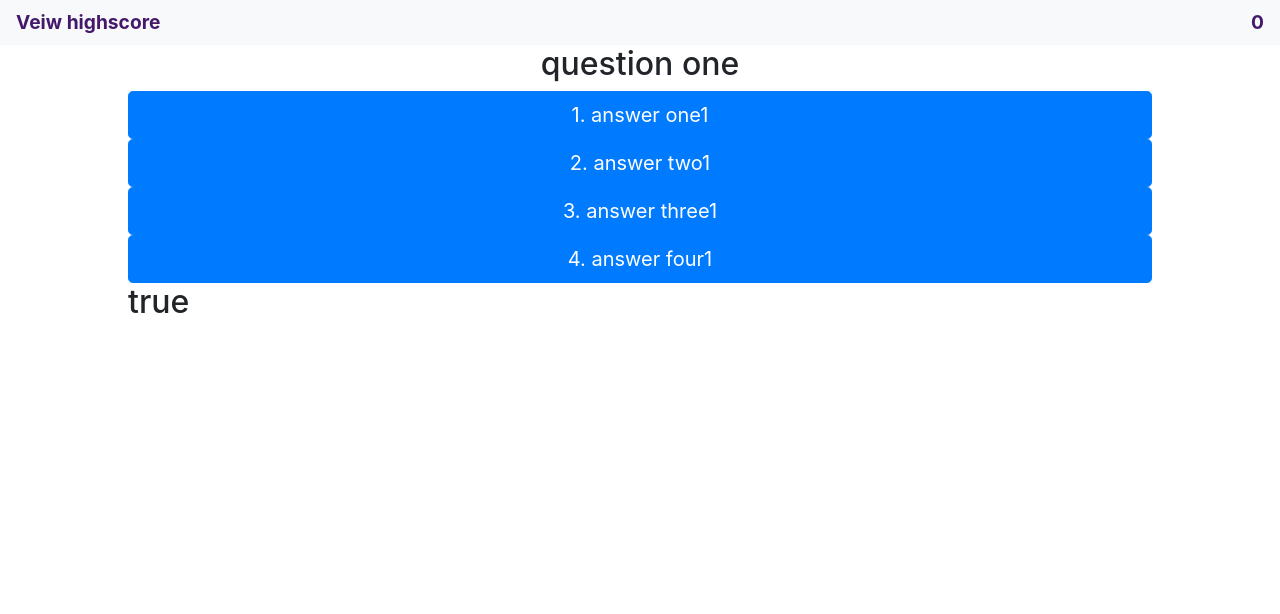
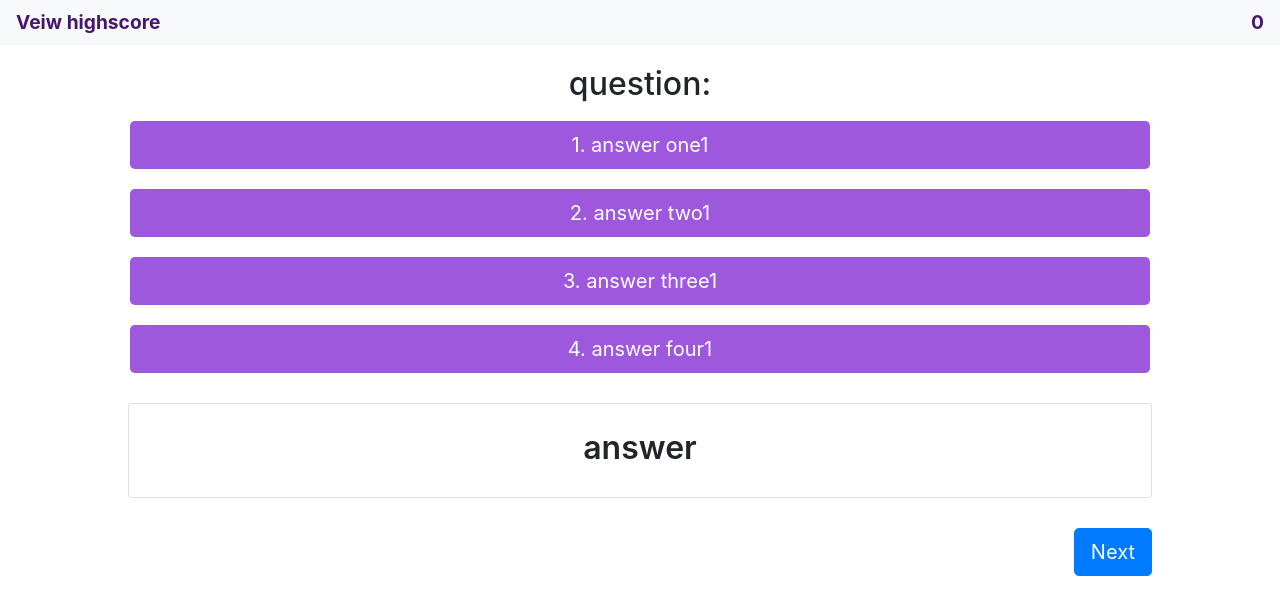
Before and after one commit to Jieyan620/Code-Quiz, a plain HTML site: page index.html in a window 1280 px wide. Drawn offline with nearby package versions, Linux system fonts and the light colour scheme.

Commit message:
change css

```diff
--- a/index.html
+++ b/index.html
@@ -1,5 +1,6 @@
 <!DOCTYPE html>
 <html lang="en">
+
 <head>
   <meta charset="UTF-8">
   <meta name="viewport" content="width=device-width, initial-scale=1.0">
@@ -8,25 +9,33 @@
   <link rel="stylesheet" href="https://stackpath.bootstrapcdn.com/bootstrap/4.4.1/css/bootstrap.min.css"
     integrity="sha384-Vkoo8x4CGsO3+Hhxv8T/Q5PaXtkKtu6ug5TOeNV6gBiFeWPGFN9MuhOf23Q9Ifjh" crossorigin="anonymous">
 
-    <link href="style.css" rel="stylesheet"></link>
+  <link href="style.css" rel="stylesheet">
+  </link>
 </head>
+
 <body>
   <nav class="navbar navbar-light bg-light">
- <div id=highscore class="nav" >Veiw highscore</div>
- <div id=timer class="nav justify-content-end">0</div>
+    <div id="highscore" class="nav">Veiw highscore</div>
+    <div id="timer" class="nav justify-content-end">0</div>
   </nav>
   <div id="quiz wrapper" class="wrapper">
-    <h2 id="question" class="text-center">
-      question one
+    <h2 id="question" class="text-center question">
+      question:
     </h2>
-      <ul class="list-group">
-      <li id="op1" class="btn btn-primary btn-lg" type="submit"> 1. answer one1</li>
-      <li id="op2" class="btn btn-primary btn-lg" type="submit"> 2. answer two1</li>
-      <li id="op3" class="btn btn-primary btn-lg" type="submit"> 3. answer three1</li>
-      <li id="op4" class="btn btn-primary btn-lg" type="submit"> 4. answer four1</li>
-      </ul>
-      <h2 id="result">true</h2>
+    <ul class="list-group">
+      <li id="op1" class="btn  btn-lg opp" type="submit"> 1. answer one1</li>
+      <li id="op2" class="btn  btn-lg opp" type="submit"> 2. answer two1</li>
+      <li id="op3" class="btn  btn-lg opp" type="submit"> 3. answer three1</li>
+      <li id="op4" class="btn  btn-lg opp" type="submit"> 4. answer four1</li>
+    </ul>
+    <div class="card result">
+      <div class="card-body">
+        answer
+      </div>
     </div>
+
+    <button type="button" class="btn btn-primary btn-lg next">Next</button>
+  </div>
   </div>
 
 
@@ -34,4 +43,5 @@
 
   <script src="script.js"></script>
 </body>
+
 </html>
--- a/style.css
+++ b/style.css
@@ -10,4 +10,29 @@ font-weight: bolder;
   margin: auto auto;
 }
 
-#
+.question{
+  margin-top:20px;
+}
+
+.opp{
+  margin: 10px;
+  margin-left: 2px;
+  margin-right: 2px;
+  background-color: rgb(157, 88, 221);
+  color: rgb(255, 255, 255);
+}
+
+.result{
+  font-weight: 600;
+  font-size: xx-large;
+  /* background-color: rgb(255, 153, 0); */
+  margin-top: 20px;
+  margin-bottom: 30px;
+  padding-bottom: 5px;
+  text-align: center;
+
+}
+
+.next{
+  float: right;
+}
```
